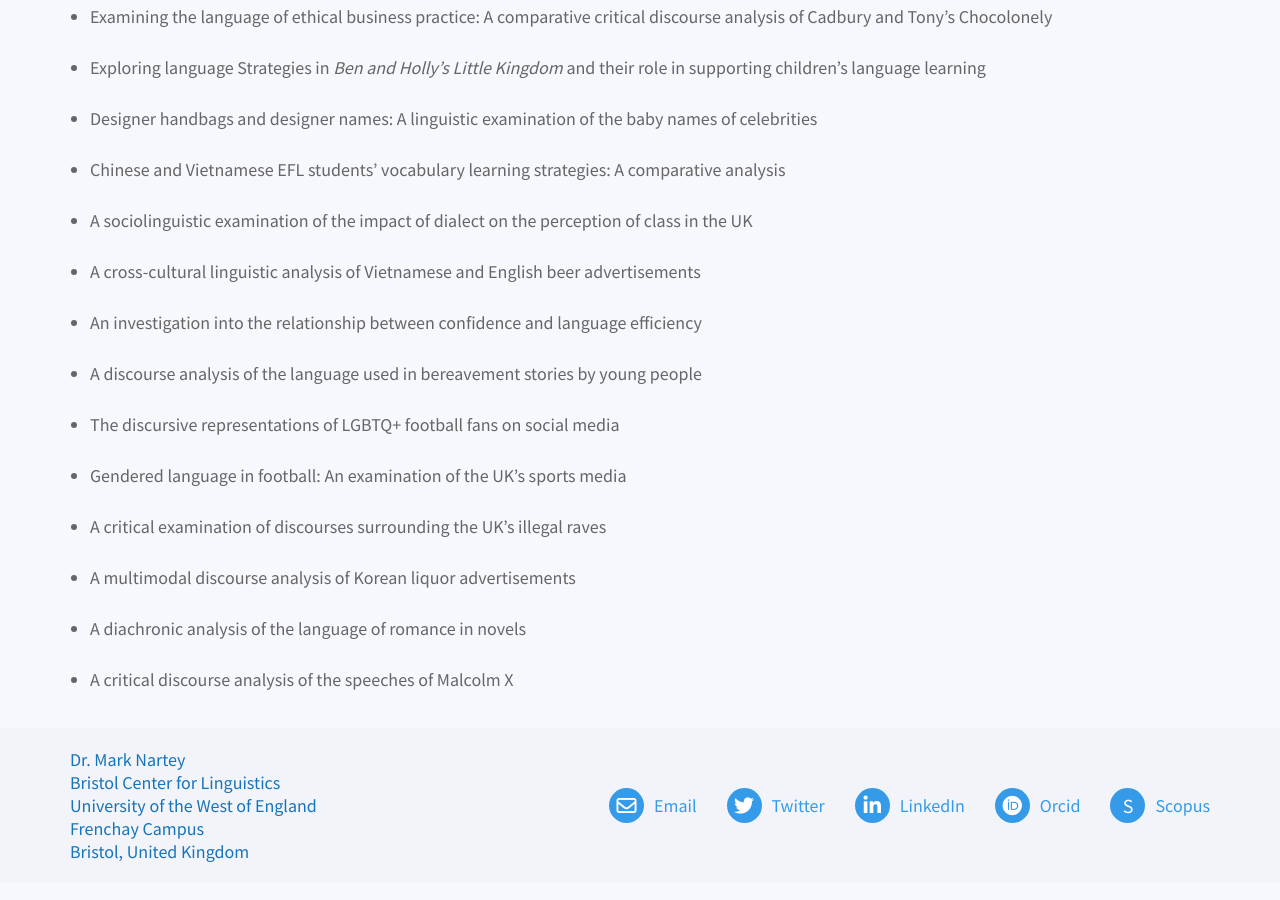
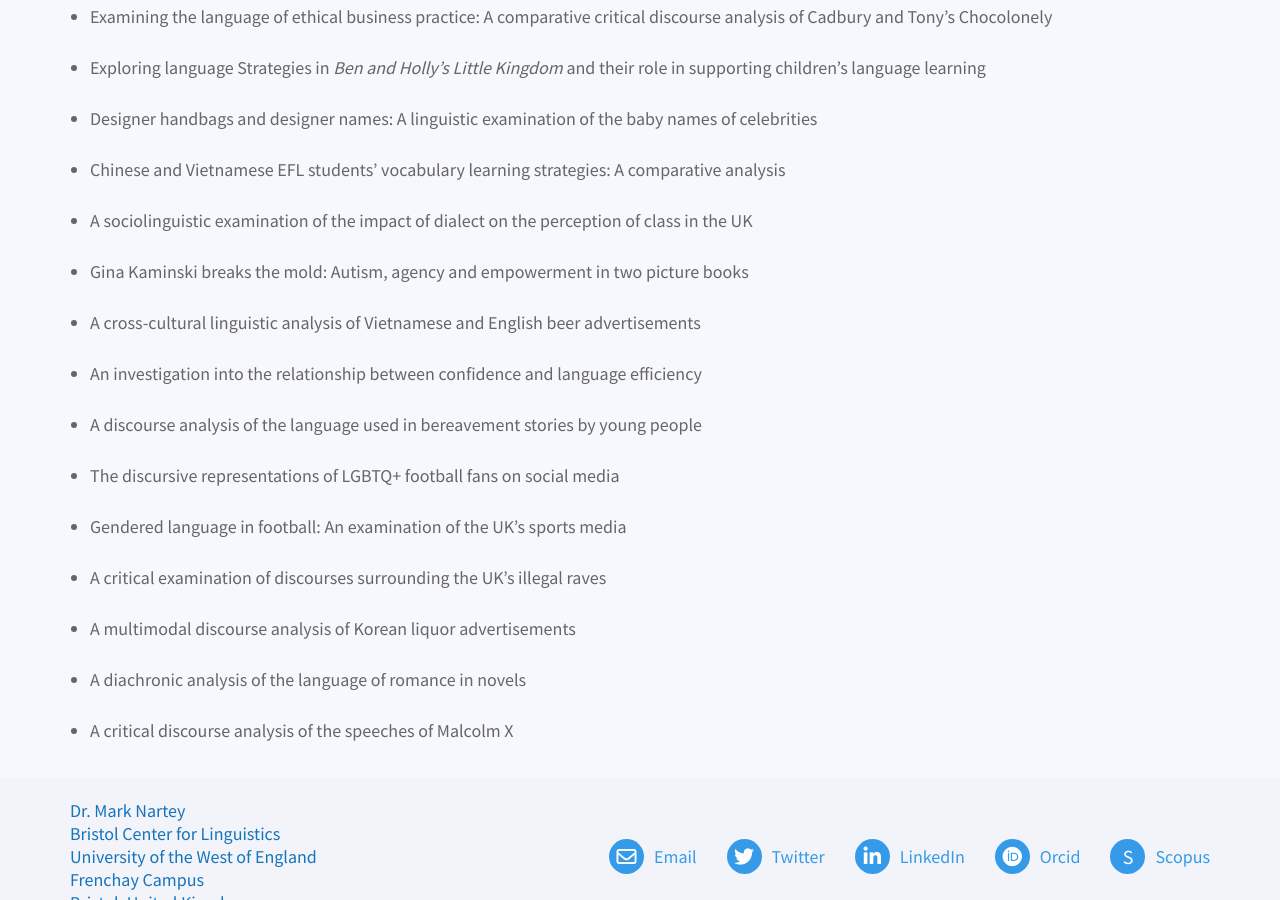
Before and after one commit to danielcornock/marknartey.com, a Jekyll site: the page built from _pages/teaching.md, in a window 1280 px wide and 900 px high, scrolled down 1743 px. Built offline with Jekyll 4.4.1, drawn with Linux system fonts in a browser that asks for light colours; nearby versions of some CDN libraries.

Commit message:
Update Pages “teaching”

```diff
--- a/_pages/teaching.md
+++ b/_pages/teaching.md
@@ -41,6 +41,7 @@
 * Designer handbags and designer names: A linguistic examination of the baby names of celebrities
 * Chinese and Vietnamese EFL students’ vocabulary learning strategies: A comparative analysis
 * A sociolinguistic examination of the impact of dialect on the perception of class in the UK
+* Gina Kaminski breaks the mold: Autism, agency and empowerment in two picture books
 * A cross-cultural linguistic analysis of Vietnamese and English beer advertisements
 * An investigation into the relationship between confidence and language efficiency
 * A discourse analysis of the language used in bereavement stories by young people
```
